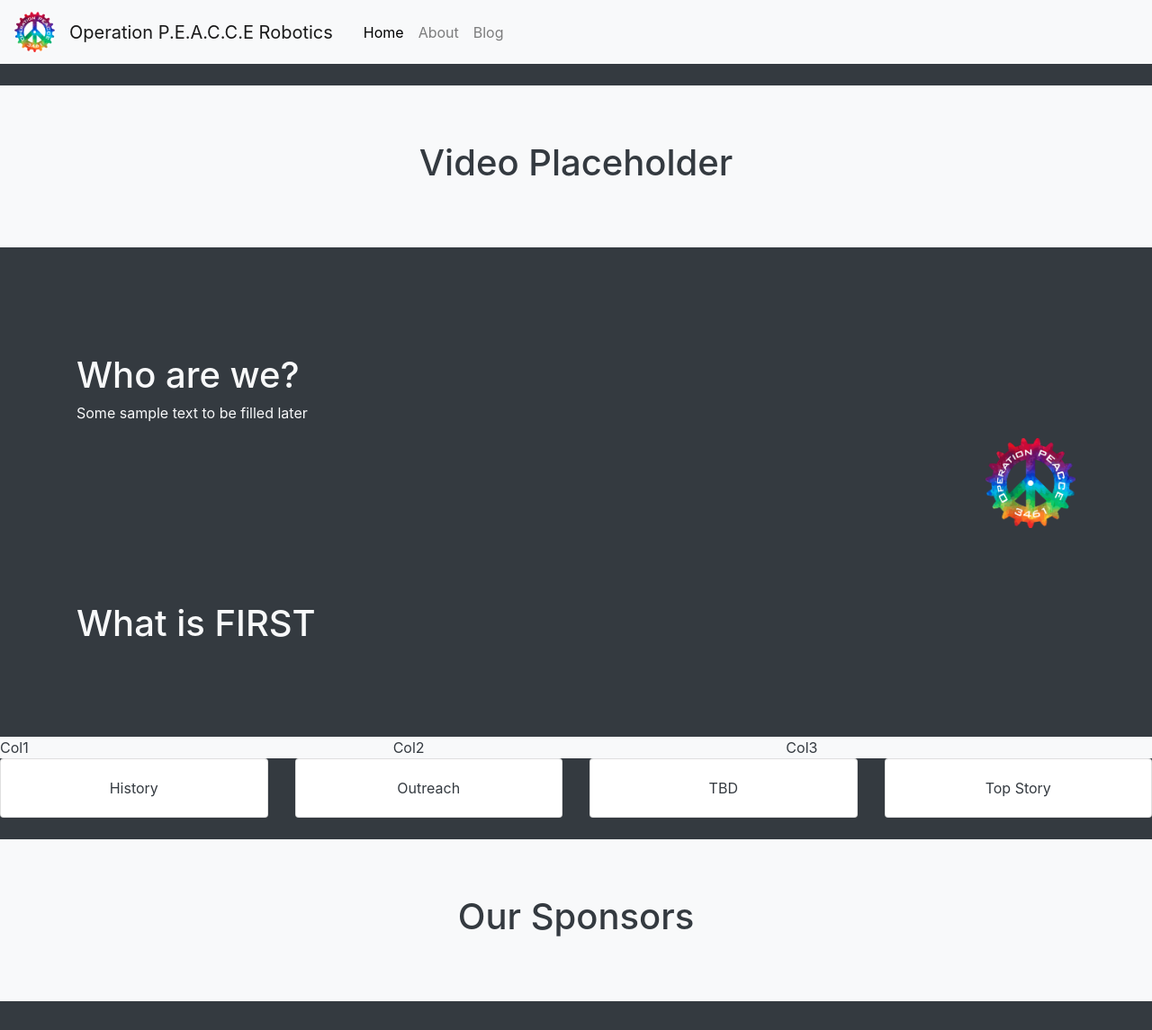
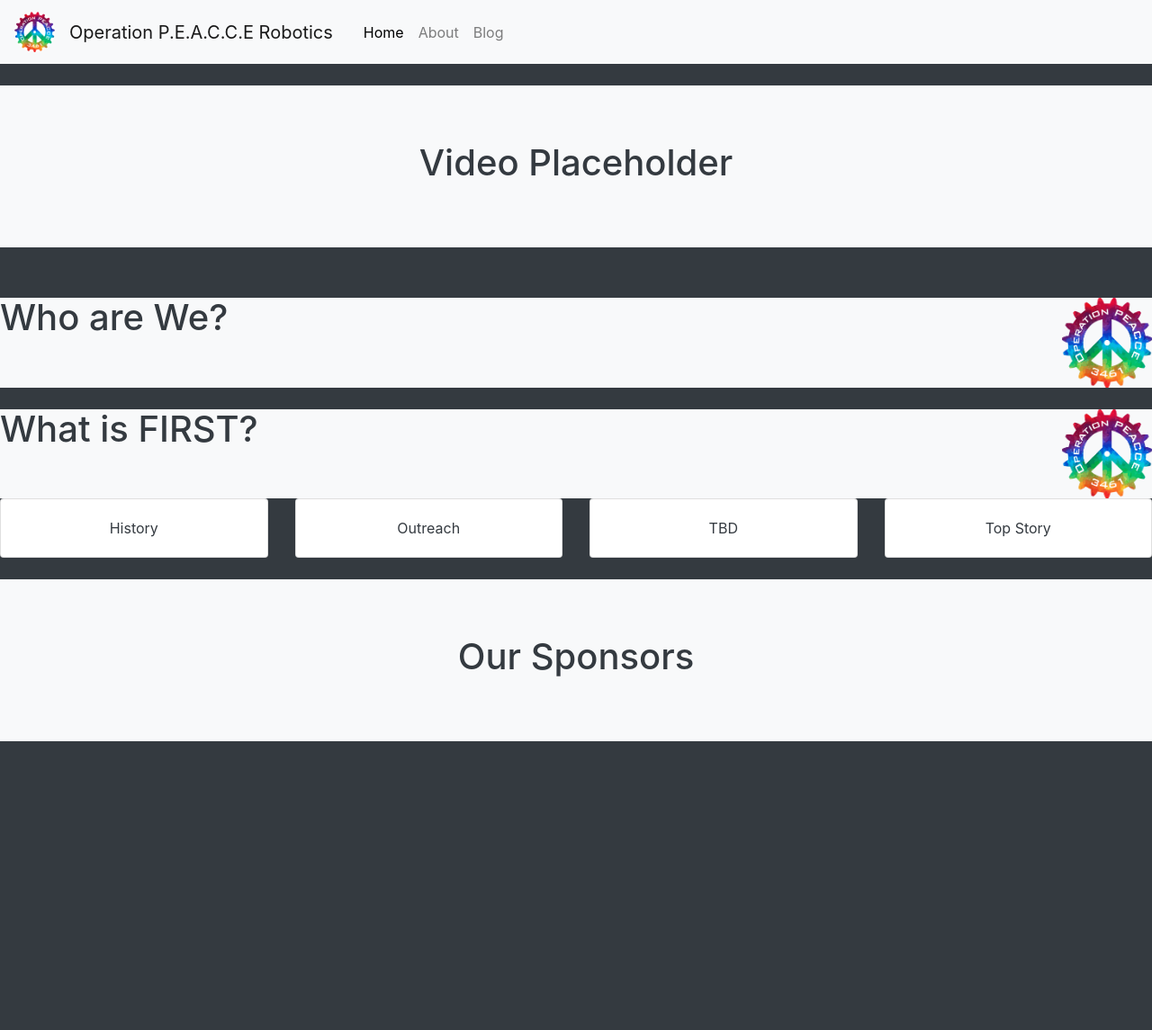
Before and after one commit to Operation-P-E-A-C-C-E-Robotics/Operation-P-E-A-C-C-E-Robotics.github.io, a Jekyll site: the page built from index.html, in a window 1280 px wide and 1145 px high. Shown: the whole window at 90% size. Built offline with Jekyll 4.4.1, drawn with Linux system fonts in a browser that asks for light colours; nearby versions of some CDN libraries.

Commit message:
maybe this will work

```diff
--- a/index.html
+++ b/index.html
@@ -15,7 +15,7 @@ title: FRC 3461
 
 <br>
 <!-- Text and Image 1 -->
-<div class="jumbotron jumbotron-fluid bg-dark text-light text-left">
+<!-- <div class="jumbotron jumbotron-fluid bg-dark text-light text-left">
     <div class="container">
       <h1>Who are we?</h1>
       <p>Some sample text to be filled later</p>
@@ -26,18 +26,24 @@ title: FRC 3461
 
 <br>
 
-<!-- Text and Image 2 -->
+ Text and Image 2
 <div class="jumbotron jumbotron-fluid bg-dark text-light text-left">
     <div class="container">
         <h1>What is FIRST</h1>
     </div>
-</div>
+</div> -->
 
 
 <div class="row bg-light text-dark">
-    <div class="col">Col1</div>
-    <div class="col">Col2</div>
-    <div class="col">Col3</div>
+    <div class="col"><h1>Who are We?</h1></div>
+    <div class="col"><img class="float-right " src="/assets/images/PeacceLogoTieDyeWhiteText.svg" style="width:100px"></img></div>
+  </div>
+
+<br>
+
+<div class="row bg-light text-dark">
+    <div class="col"><h1>What is FIRST?</h1></div>
+    <div class="col"><img class="float-right " src="/assets/images/PeacceLogoTieDyeWhiteText.svg" style="width:100px"></img></div>
   </div>
 
 <!-- 4 Cards in between text and sponsors -->
```
